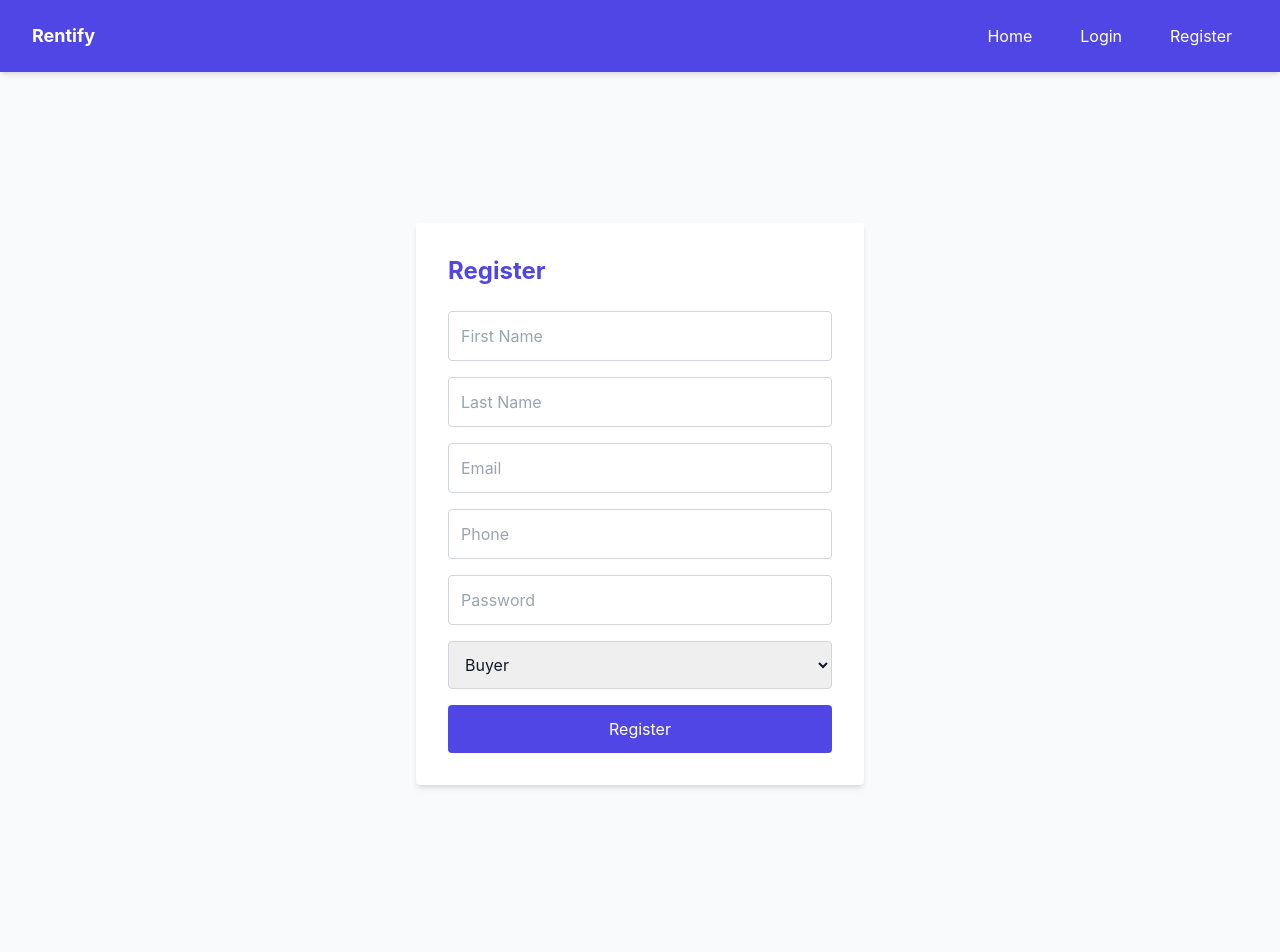
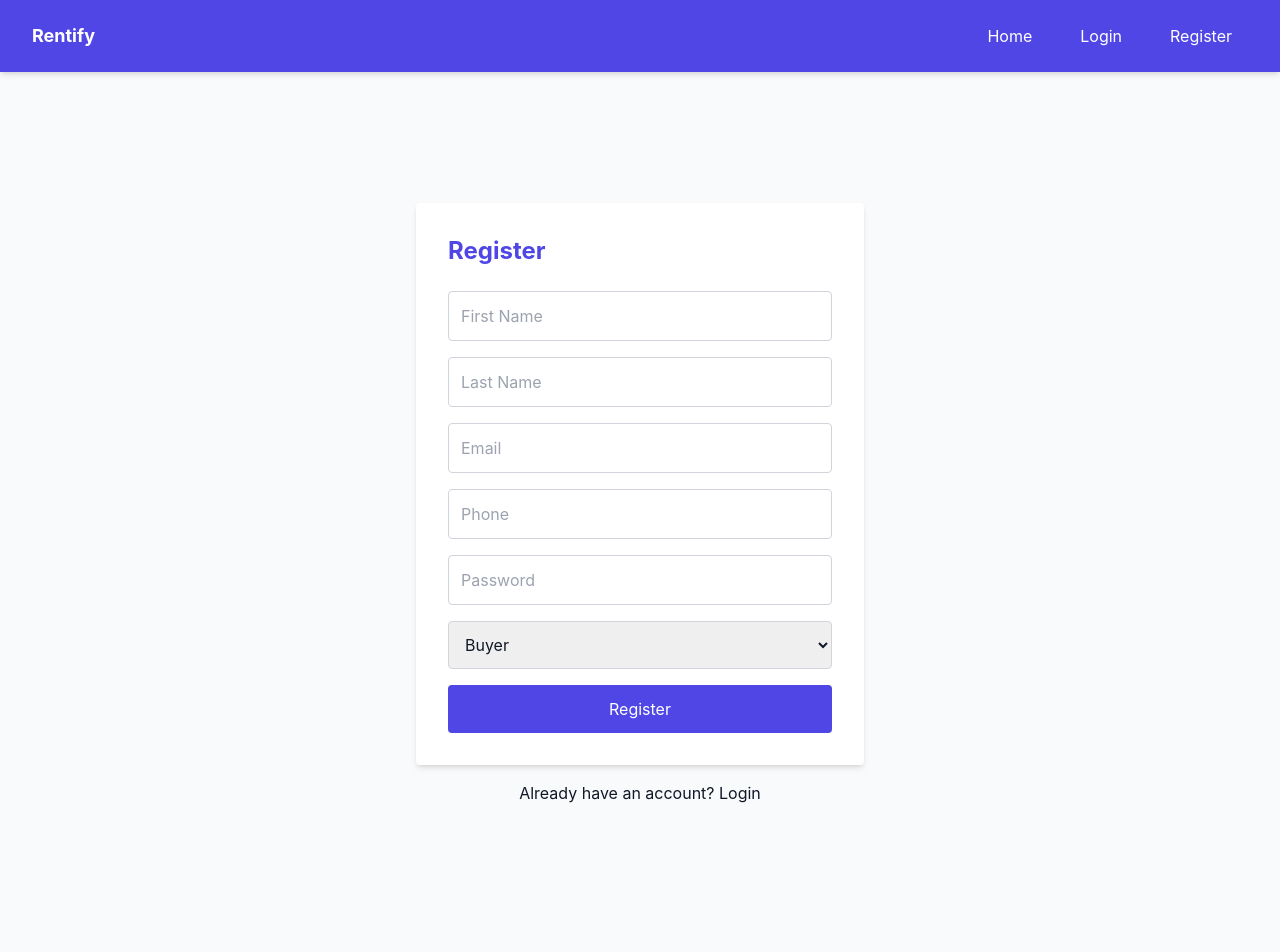
Before and after one commit to RAVINTEJA/rentify-front, a React (Vite) app: page /register in a window 1280 px wide. Shown: the top 952 px of the page. Built offline with nearby package versions, Linux system fonts and the light colour scheme; the HTML template or start-up script is replaced by a standard one.

Commit message:
feat: Add registration link to Login and Register components
The Login and Register components have been updated to include a link for users to navigate between the two pages. This improves the user experience by providing an easy way for new users to register and existing users to login.

```diff
--- a/src/components/Auth/Login.jsx
+++ b/src/components/Auth/Login.jsx
@@ -1,5 +1,5 @@
 import  { useState } from 'react';
-import { useNavigate } from 'react-router-dom';
+import { useNavigate,Link } from 'react-router-dom';
 import api from '../../services/api';
 
 const Login = () => {
@@ -27,7 +27,7 @@ const Login = () => {
   };
 
   return (
-    <div className="flex items-center justify-center h-screen bg-background">
+    <div className="flex flex-col items-center justify-center h-screen bg-background">
       <form className="w-full max-w-md p-8 bg-white rounded shadow-md" onSubmit={onSubmit}>
         <h2 className="mb-6 text-2xl font-bold text-primary">Login</h2>
         <input
@@ -50,6 +50,9 @@ const Login = () => {
         />
         <button type="submit" className="w-full p-3 text-white rounded bg-primary">Login</button>
       </form>
+      <p className="mt-4 text-red-200-center text">
+        New user? <Link to="/register">Register</Link>
+      </p>
     </div>
   );
 };
--- a/src/components/Auth/Register.jsx
+++ b/src/components/Auth/Register.jsx
@@ -1,5 +1,5 @@
 import { useState } from 'react';
-import { useNavigate } from 'react-router-dom';
+import { useNavigate, Link } from 'react-router-dom';
 import api from '../../services/api';
 
 const Register = () => {
@@ -50,7 +50,7 @@ const Register = () => {
   };
 
   return (
-    <div className="flex items-center justify-center h-screen bg-background">
+    <div className="flex flex-col items-center justify-center h-screen bg-background">
       <form className="w-full max-w-md p-8 bg-white rounded shadow-md" onSubmit={onSubmit}>
         <h2 className="mb-6 text-2xl font-bold text-primary">Register</h2>
         <input
@@ -109,6 +109,11 @@ const Register = () => {
         </select>
         <button type="submit" className="w-full p-3 text-white rounded bg-primary">Register</button>
       </form>
+
+      <p className="mt-4 text-red-200-center text">
+        Already have an account? <Link to="/login">Login</Link>
+      </p>
+
     </div>
   );
 };
```
